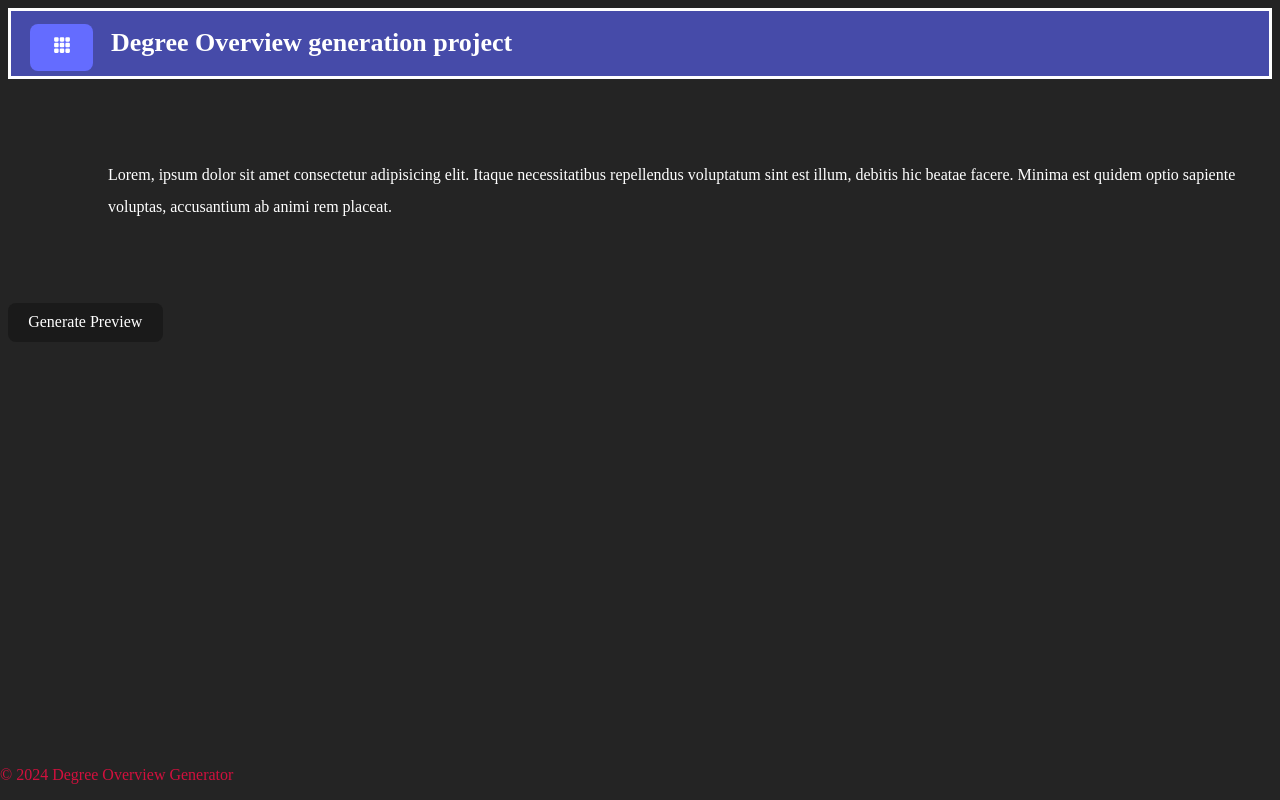
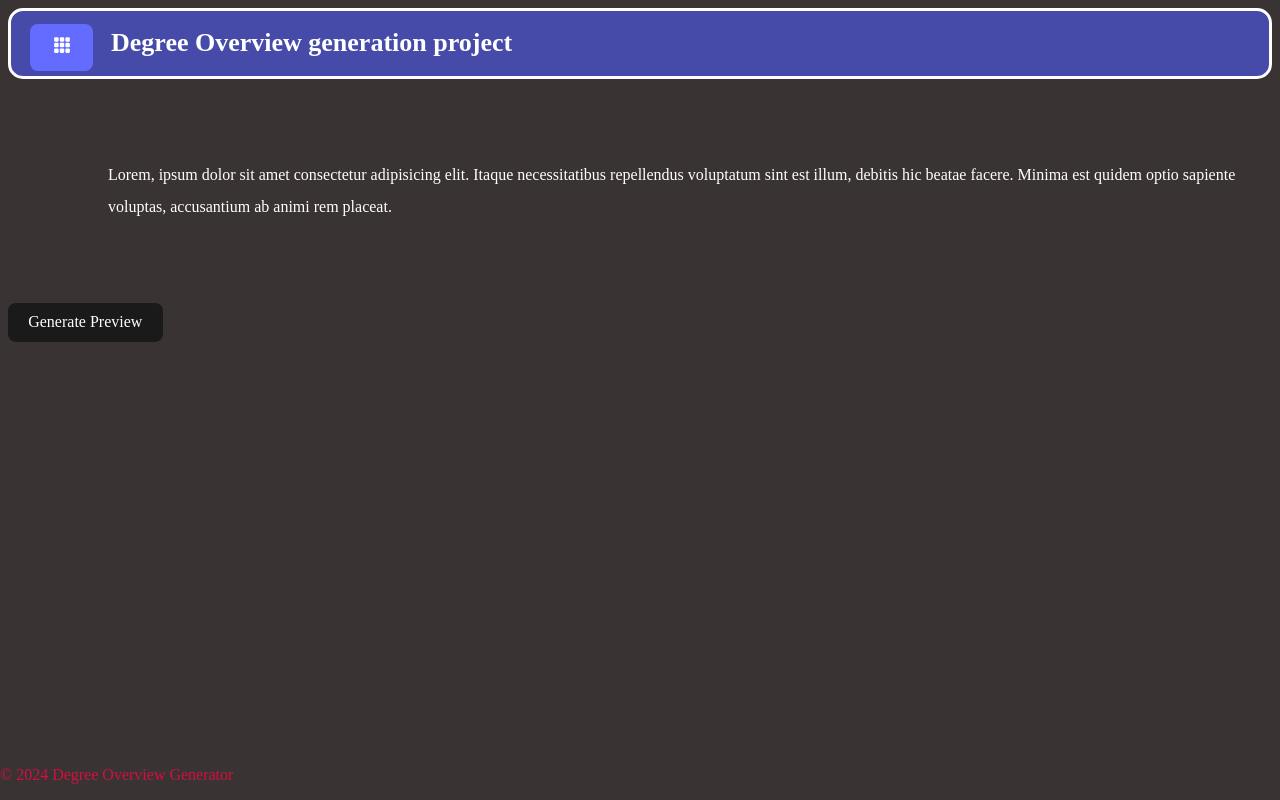
Before and after one commit to Virtual-Assister/Senior_Project, a React (Vite) app in the folder overview_app_0.2/: page / in a window 1280 px wide. Built offline with nearby package versions, Linux system fonts and the light colour scheme.

Commit message:
additional style changes

```diff
--- a/overview_app_0.2/src/components/Footer.jsx
+++ b/overview_app_0.2/src/components/Footer.jsx
@@ -1,4 +1,4 @@
-function Footer() {
+const Footer = () => {
   return (
     <footer>
       <p>&copy; {new Date().getFullYear()} Degree Overview Generator</p>
--- a/overview_app_0.2/src/components/Header.jsx
+++ b/overview_app_0.2/src/components/Header.jsx
@@ -1,6 +1,6 @@
 import { BsFillGrid3X3GapFill } from 'react-icons/bs';
 
-function Header() {
+const Header = () => {
   return (
     <div>
     <header className='title_header'>
--- a/overview_app_0.2/src/index.css
+++ b/overview_app_0.2/src/index.css
@@ -1,5 +1,5 @@
 :root {
-  background-color: #242424;
+  background-color: #3a3333;
 }
 
 
@@ -14,6 +14,7 @@ button {
   background-color: #1a1a1a;
   cursor: pointer;
   transition: border-color 0.25s;
+  position: center;
 }
 
 button:hover {
@@ -47,6 +48,7 @@ button:focus-visible {
   text-indent:100px;
   background-color: #464ba9;
   border: 3px solid white;
+  border-radius: 15px;
 
 }
 
```
